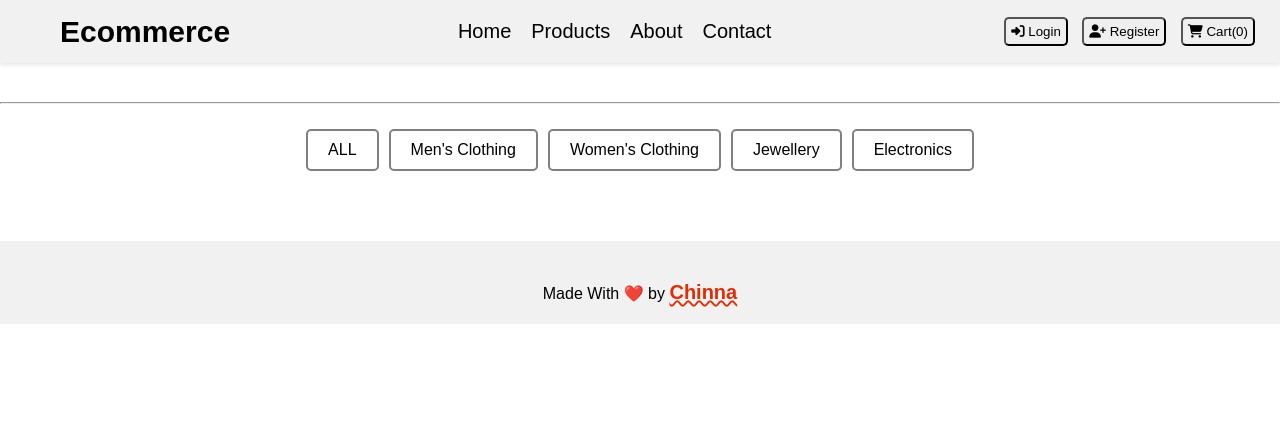
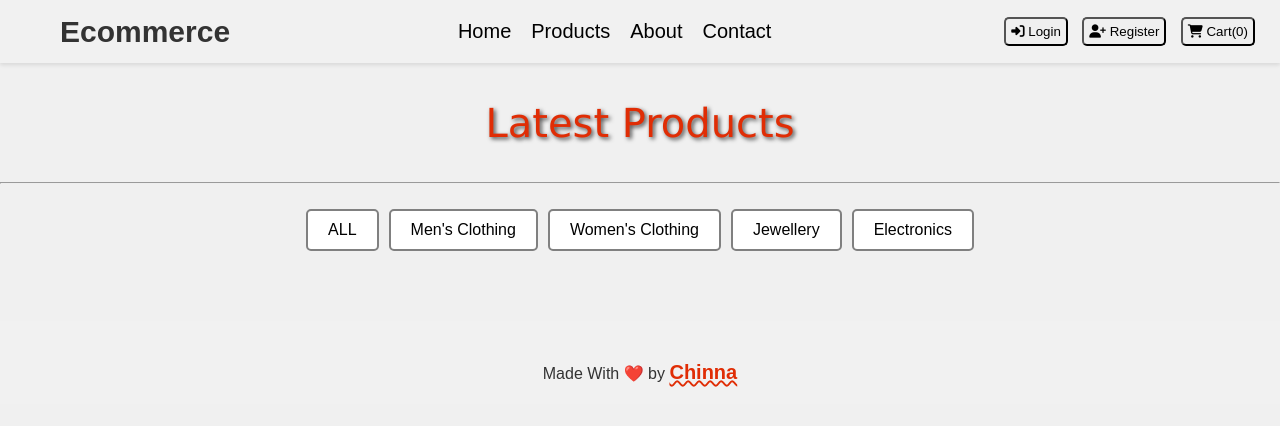
Before and after one commit to chinna299/Fake-Store-JS-project, a plain HTML site: page products-page/index.html in a window 1280 px wide. Drawn offline with Linux system fonts and the light colour scheme; no server answers.

Commit message:
css code

```diff
--- a/products-page/style.css
+++ b/products-page/style.css
@@ -4,7 +4,10 @@
     margin: 0;
     box-sizing: border-box;
 }
-
+body {
+    background-color: #f0f0f0;
+    color: #333;
+}
 nav h1 {
     font-size: 30px;
     font-weight: 600;
@@ -101,6 +104,9 @@ nav h1 {
     font-family: Verdana;
     font-size: 40px;
     font-weight: lighter;
+    margin-top: 100px;
+    color: #e02d05;
+    text-shadow: 2px 2px 4px rgba(0, 0, 0, 0.7);
 }
 
 .latestProductsBtnContainer {
@@ -209,6 +215,10 @@ p {
 h3 {
     margin-top: 15px;
 }
+h3:hover {
+    color: #e02d05;
+    text-decoration: underline;
+}
 
 .footer {
     background-color: #f1f1f1;
```
